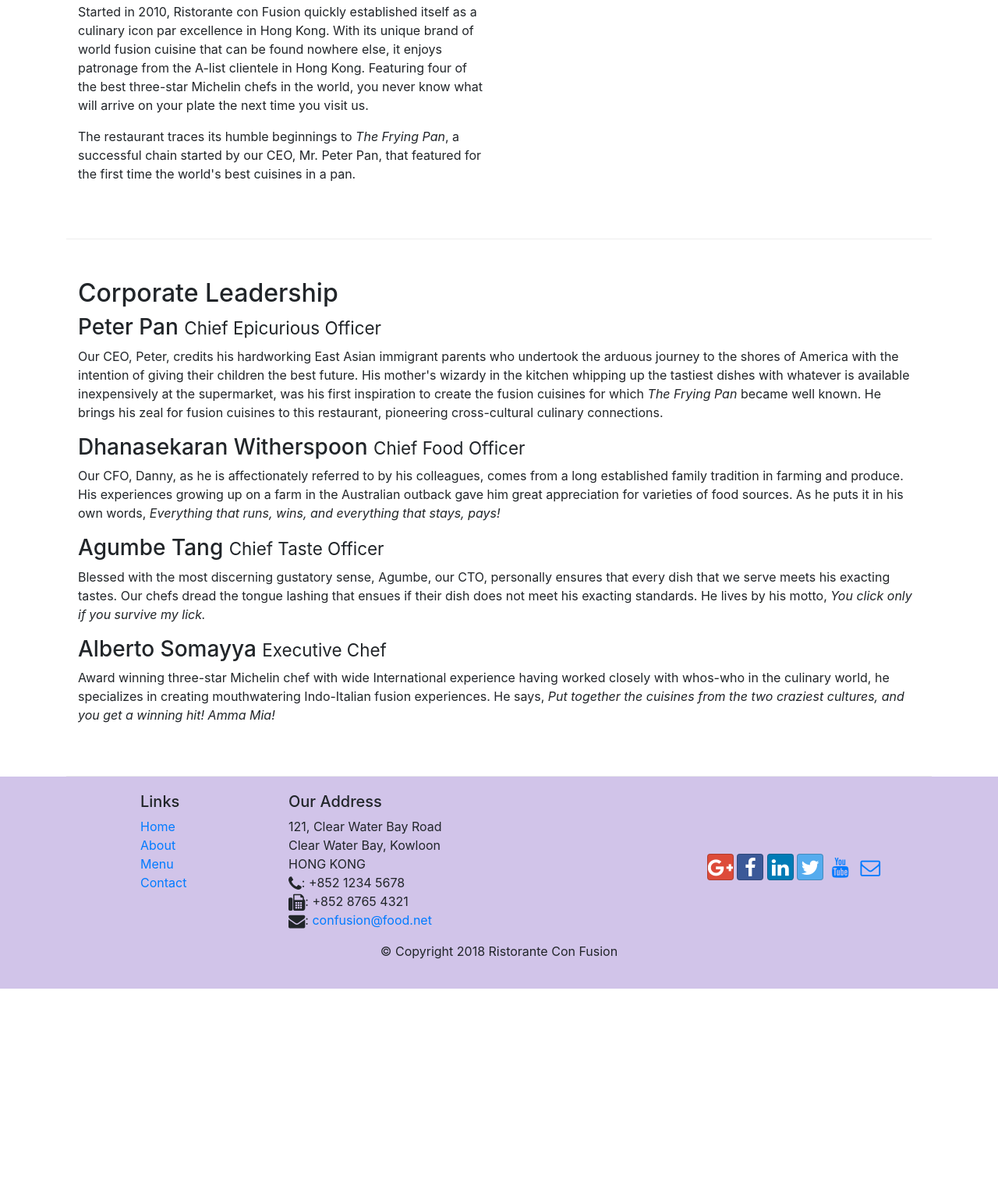
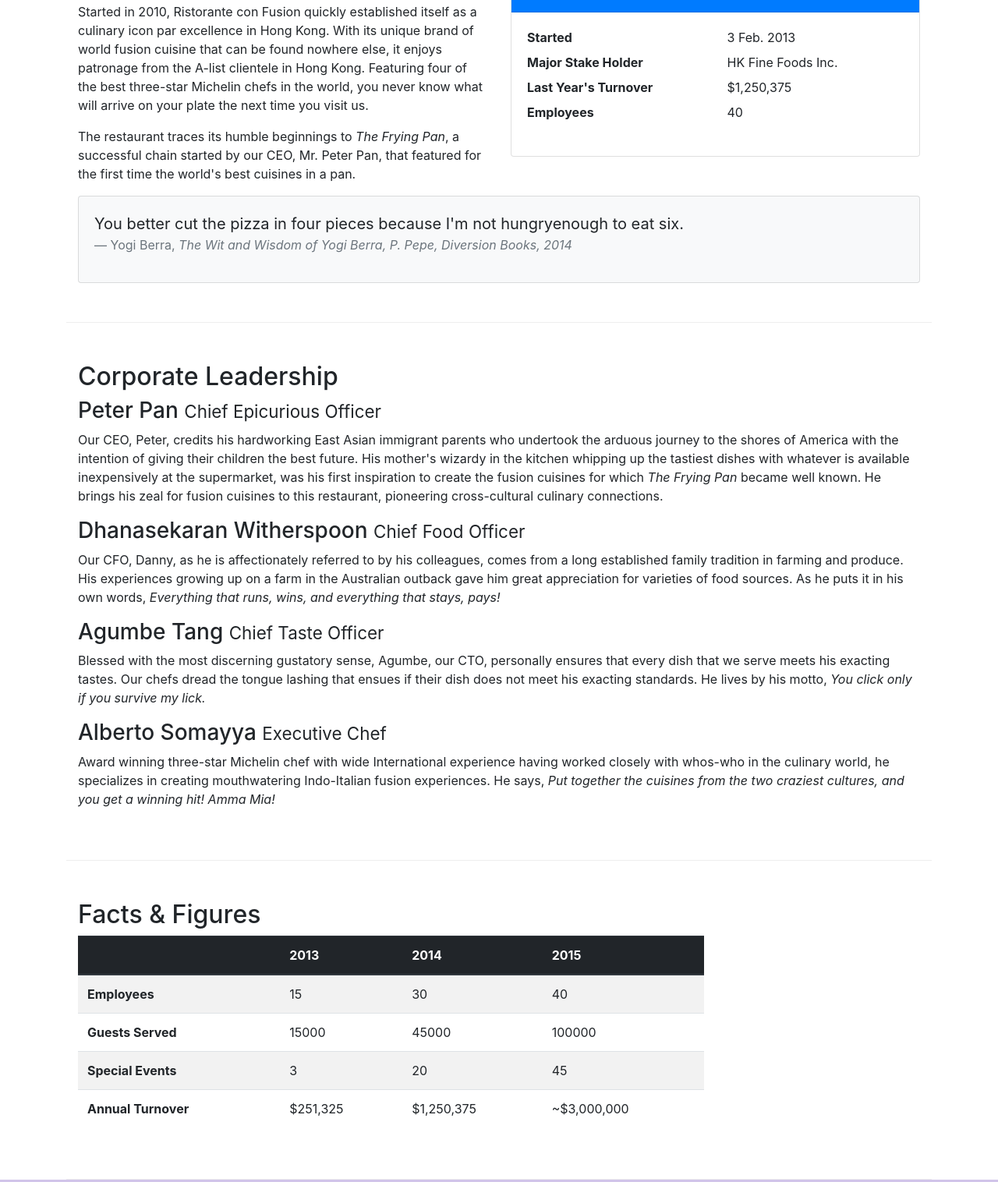
Before and after one commit to slicutium/conFusion, a website: page aboutus.html in a window 1280 px wide. Shown: the part 540-2056 px from the top of the page at 78% size. Before the commit the page ends 1808 px from the top, so only its background shows below. Drawn offline with nearby package versions, Linux system fonts and the light colour scheme.

Commit message:
tables and cards

```diff
--- a/aboutus.html
+++ b/aboutus.html
@@ -67,7 +67,36 @@
                 <p>Started in 2010, Ristorante con Fusion quickly established itself as a culinary icon par excellence in Hong Kong. With its unique brand of world fusion cuisine that can be found nowhere else, it enjoys patronage from the A-list clientele in Hong Kong.  Featuring four of the best three-star Michelin chefs in the world, you never know what will arrive on your plate the next time you visit us.</p>
                 <p>The restaurant traces its humble beginnings to <em>The Frying Pan</em>, a successful chain started by our CEO, Mr. Peter Pan, that featured for the first time the world's best cuisines in a pan.</p>
             </div>
-            <div>
+            <div class="col-sm">
+                <div class="card">
+                    <h3 class="card-header bg-primary text-white">Facts At a Glance</h3>
+                    <div class="card-body">
+                        <dl class="row">
+                            <dt class="col-6">Started</dt>
+                            <dd class="col-6">3 Feb. 2013</dd>
+                            <dt class="col-6">Major Stake Holder</dt>
+                            <dd class="col-6">HK Fine Foods Inc.</dd>
+                            <dt class="col-6">Last Year's Turnover</dt>
+                            <dd class="col-6">$1,250,375</dd>
+                            <dt class="col-6">Employees</dt>
+                            <dd class="col-6">40</dd>
+                        </dl>
+                    </div>
+                </div>
+            </div>
+            <div class="col-12">
+                <div class="card card-body bg-light">
+                    <blockquote class="blockquote">
+                        <p class="mb-0">You better cut the pizza in four pieces because
+                            I'm not hungryenough to eat six.
+                        </p>
+                        <footer class="blockquote-footer">Yogi Berra,
+                            <cite title="Source Title">The Wit and Wisdom of
+                                 Yogi Berra, P. Pepe, Diversion Books, 2014
+                            </cite>
+                        </footer>
+                    </blockquote>
+                </div>
             </div>
         </div>
 
@@ -85,7 +114,50 @@
                 <p class="d-none d-sm-block">Award winning three-star Michelin chef with wide International experience having worked closely with whos-who in the culinary world, he specializes in creating mouthwatering Indo-Italian fusion experiences. He says, <em>Put together the cuisines from the two craziest cultures, and you get a winning hit! Amma Mia!</em></p>
             </div>
        </div>
-
+       <div class="row row-content">
+            <div class="col-12 col-sm-9">
+                <h2>Facts &amp; Figures</h2>
+                <div class="table-responsive">
+                    <table class="table table-striped">
+                        <thead class="thead-dark">
+                            <tr>
+                                <th>&nbsp;</th>
+                                <th>2013</th>
+                                <th>2014</th>
+                                <th>2015</th>
+                            </tr>
+                        </thead>
+                        <tbody>
+                            <tr>
+                                <th>Employees</th>
+                                <td>15</td>
+                                <td>30</td>
+                                <td>40</td>
+                            </tr>
+                            <tr>
+                                <th>Guests Served</th>
+                                <td>15000</td>
+                                <td>45000</td>
+                                <td>100000</td>
+                            </tr>
+                            <tr>
+                                <th>Special Events</th>
+                                <td>3</td>
+                                <td>20</td>
+                                <td>45</td>
+                            </tr>
+                            <tr>
+                                <th>Annual Turnover</th>
+                                <td>$251,325</td>
+                                <td>$1,250,375</td>
+                                <td>~$3,000,000</td>
+                            </tr>
+                        </tbody>
+                    </table>
+                </div>
+            </div>
+            <div class="col-12 col-sm-3"></div>
+       </div>
     </div>
 
     <footer class="footer">
```
